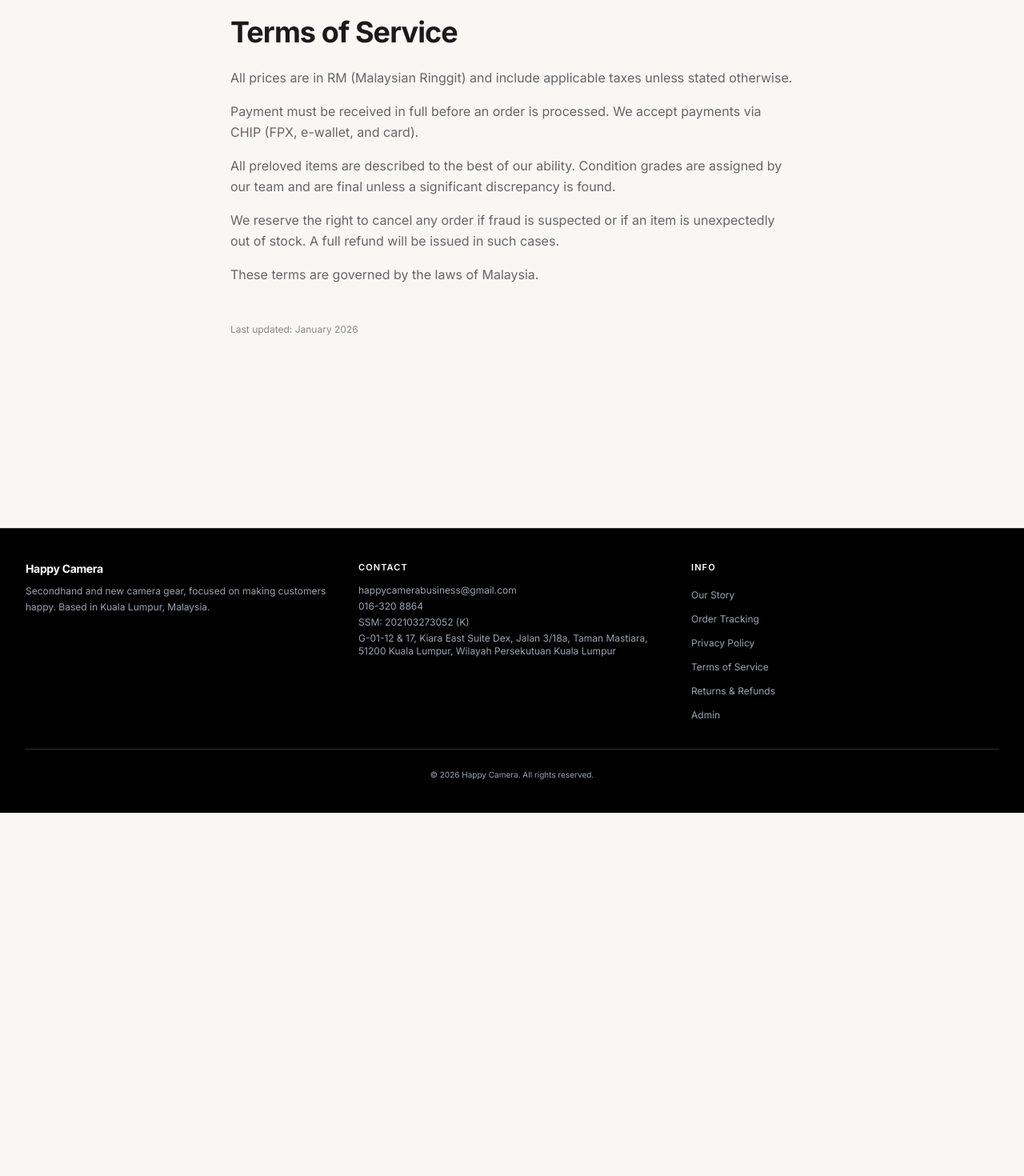
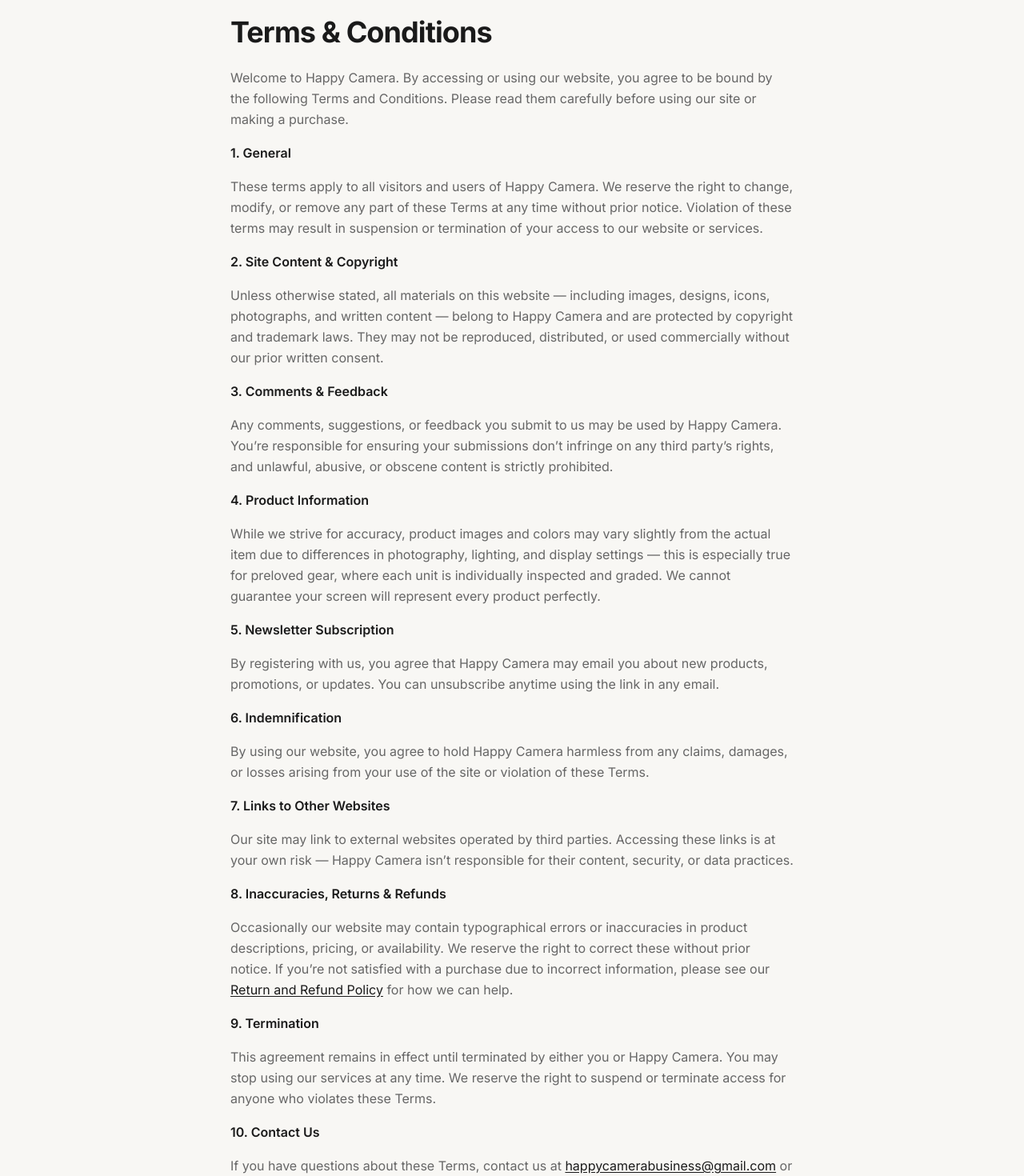
Before and after one commit to zazacoding67-sudo/happycamera, a Next.js app: page /terms in a window 1280 px wide. Shown: the part 140-1610 px from the top of the page at 80% size. Before the commit the page ends 1156 px from the top, so only its background shows below. Built offline with nearby package versions, Linux system fonts and the light colour scheme; no server answers.

Commit message:
feat: rewrite Terms & Conditions page with 10-section draft and harmonize footer label

```diff
--- a/app/terms/page.tsx
+++ b/app/terms/page.tsx
@@ -1,21 +1,133 @@
 import type { Metadata } from "next";
+import Link from "next/link";
 
 export const metadata: Metadata = {
-  title: "Terms of Service — Happy Camera",
-  description: "Happy Camera terms of service.",
+  title: "Terms & Conditions — Happy Camera",
+  description: "Happy Camera terms and conditions.",
 };
 
 export default function TermsPage() {
   return (
     <div className="max-w-3xl mx-auto px-4 sm:px-6 lg:px-8 py-20">
-      <h1 className="text-4xl font-bold tracking-tight text-[#1A1A1A] mb-6">Terms of Service</h1>
+      <h1 className="text-4xl font-bold tracking-tight text-[#1A1A1A] mb-6">
+        Terms &amp; Conditions
+      </h1>
       <div className="prose prose-sm prose-neutral max-w-none text-[#666] leading-relaxed space-y-4">
-        <p>All prices are in RM (Malaysian Ringgit) and include applicable taxes unless stated otherwise.</p>
-        <p>Payment must be received in full before an order is processed. We accept payments via CHIP (FPX, e-wallet, and card).</p>
-        <p>All preloved items are described to the best of our ability. Condition grades are assigned by our team and are final unless a significant discrepancy is found.</p>
-        <p>We reserve the right to cancel any order if fraud is suspected or if an item is unexpectedly out of stock. A full refund will be issued in such cases.</p>
-        <p>These terms are governed by the laws of Malaysia.</p>
-        <p className="text-xs text-[#888] pt-8">Last updated: January 2026</p>
+        <p>
+          Welcome to Happy Camera. By accessing or using our website, you
+          agree to be bound by the following Terms and Conditions. Please
+          read them carefully before using our site or making a purchase.
+        </p>
+
+        <h2 className="text-[#1A1A1A] font-semibold mt-6">1. General</h2>
+        <p>
+          These terms apply to all visitors and users of Happy Camera. We
+          reserve the right to change, modify, or remove any part of these
+          Terms at any time without prior notice. Violation of these terms
+          may result in suspension or termination of your access to our
+          website or services.
+        </p>
+
+        <h2 className="text-[#1A1A1A] font-semibold mt-6">
+          2. Site Content &amp; Copyright
+        </h2>
+        <p>
+          Unless otherwise stated, all materials on this website — including
+          images, designs, icons, photographs, and written content — belong
+          to Happy Camera and are protected by copyright and trademark laws.
+          They may not be reproduced, distributed, or used commercially
+          without our prior written consent.
+        </p>
+
+        <h2 className="text-[#1A1A1A] font-semibold mt-6">
+          3. Comments &amp; Feedback
+        </h2>
+        <p>
+          Any comments, suggestions, or feedback you submit to us may be used
+          by Happy Camera. You&rsquo;re responsible for ensuring your
+          submissions don&rsquo;t infringe on any third party&rsquo;s rights,
+          and unlawful, abusive, or obscene content is strictly prohibited.
+        </p>
+
+        <h2 className="text-[#1A1A1A] font-semibold mt-6">
+          4. Product Information
+        </h2>
+        <p>
+          While we strive for accuracy, product images and colors may vary
+          slightly from the actual item due to differences in photography,
+          lighting, and display settings — this is especially true for
+          preloved gear, where each unit is individually inspected and
+          graded. We cannot guarantee your screen will represent every
+          product perfectly.
+        </p>
+
+        <h2 className="text-[#1A1A1A] font-semibold mt-6">
+          5. Newsletter Subscription
+        </h2>
+        <p>
+          By registering with us, you agree that Happy Camera may email you
+          about new products, promotions, or updates. You can unsubscribe
+          anytime using the link in any email.
+        </p>
+
+        <h2 className="text-[#1A1A1A] font-semibold mt-6">
+          6. Indemnification
+        </h2>
+        <p>
+          By using our website, you agree to hold Happy Camera harmless from
+          any claims, damages, or losses arising from your use of the site or
+          violation of these Terms.
+        </p>
+
+        <h2 className="text-[#1A1A1A] font-semibold mt-6">
+          7. Links to Other Websites
+        </h2>
+        <p>
+          Our site may link to external websites operated by third parties.
+          Accessing these links is at your own risk — Happy Camera
+          isn&rsquo;t responsible for their content, security, or data
+          practices.
+        </p>
+
+        <h2 className="text-[#1A1A1A] font-semibold mt-6">
+          8. Inaccuracies, Returns &amp; Refunds
+        </h2>
+        <p>
+          Occasionally our website may contain typographical errors or
+          inaccuracies in product descriptions, pricing, or availability. We
+          reserve the right to correct these without prior notice. If
+          you&rsquo;re not satisfied with a purchase due to incorrect
+          information, please see our{" "}
+          <Link
+            href="/returns"
+            className="underline underline-offset-2 text-[#1A1A1A]"
+          >
+            Return and Refund Policy
+          </Link>{" "}
+          for how we can help.
+        </p>
+
+        <h2 className="text-[#1A1A1A] font-semibold mt-6">9. Termination</h2>
+        <p>
+          This agreement remains in effect until terminated by either you or
+          Happy Camera. You may stop using our services at any time. We
+          reserve the right to suspend or terminate access for anyone who
+          violates these Terms.
+        </p>
+
+        <h2 className="text-[#1A1A1A] font-semibold mt-6">10. Contact Us</h2>
+        <p>
+          If you have questions about these Terms, contact us at{" "}
+          <a
+            href="mailto:happycamerabusiness@gmail.com"
+            className="underline underline-offset-2 text-[#1A1A1A]"
+          >
+            happycamerabusiness@gmail.com
+          </a>{" "}
+          or 016-320 8864.
+        </p>
+
+        <p className="text-xs text-[#888] pt-8">Last updated: September 2026</p>
       </div>
     </div>
   );
--- a/components/layout/Footer.tsx
+++ b/components/layout/Footer.tsx
@@ -63,7 +63,7 @@
                   href="/terms"
                   className="text-xs text-gray-400 hover:text-white transition-colors"
                 >
-                  Terms of Service
+                  Terms &amp; Conditions
                 </Link>
               </li>
               <li>
```
